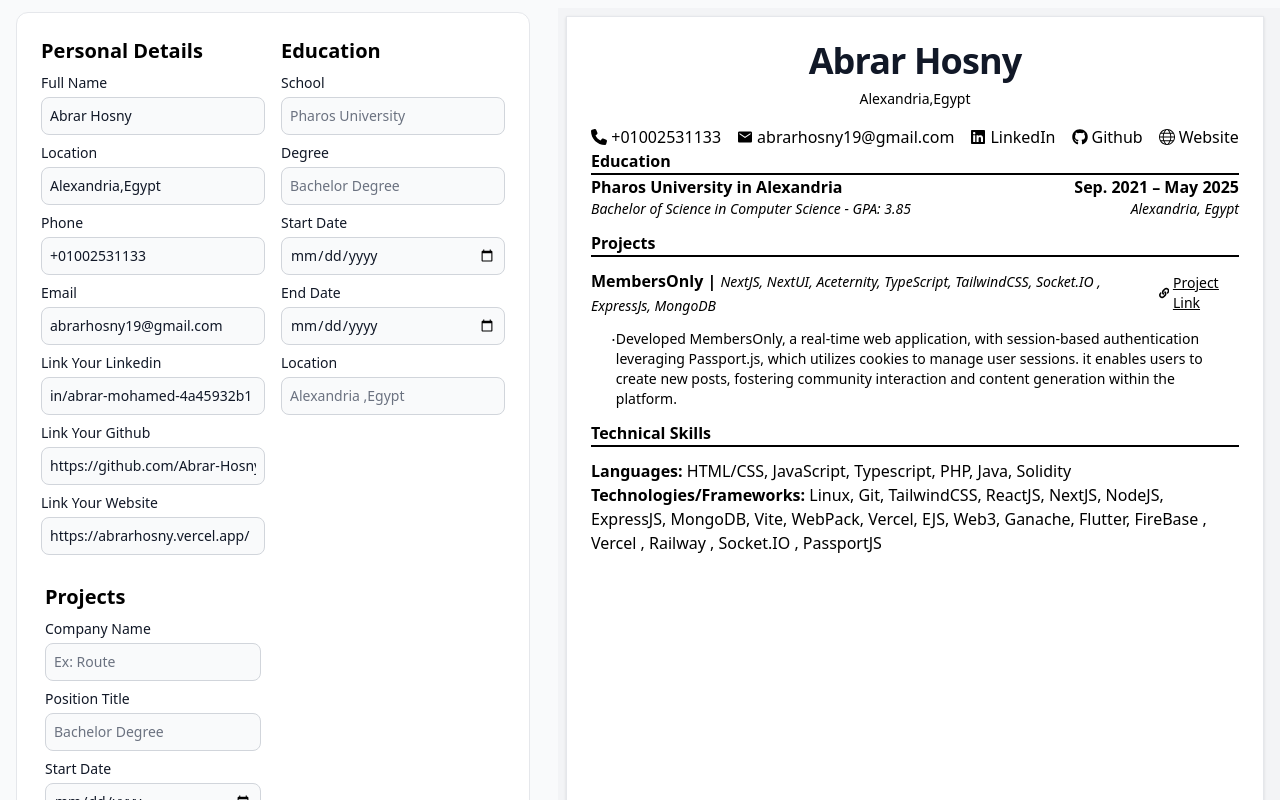
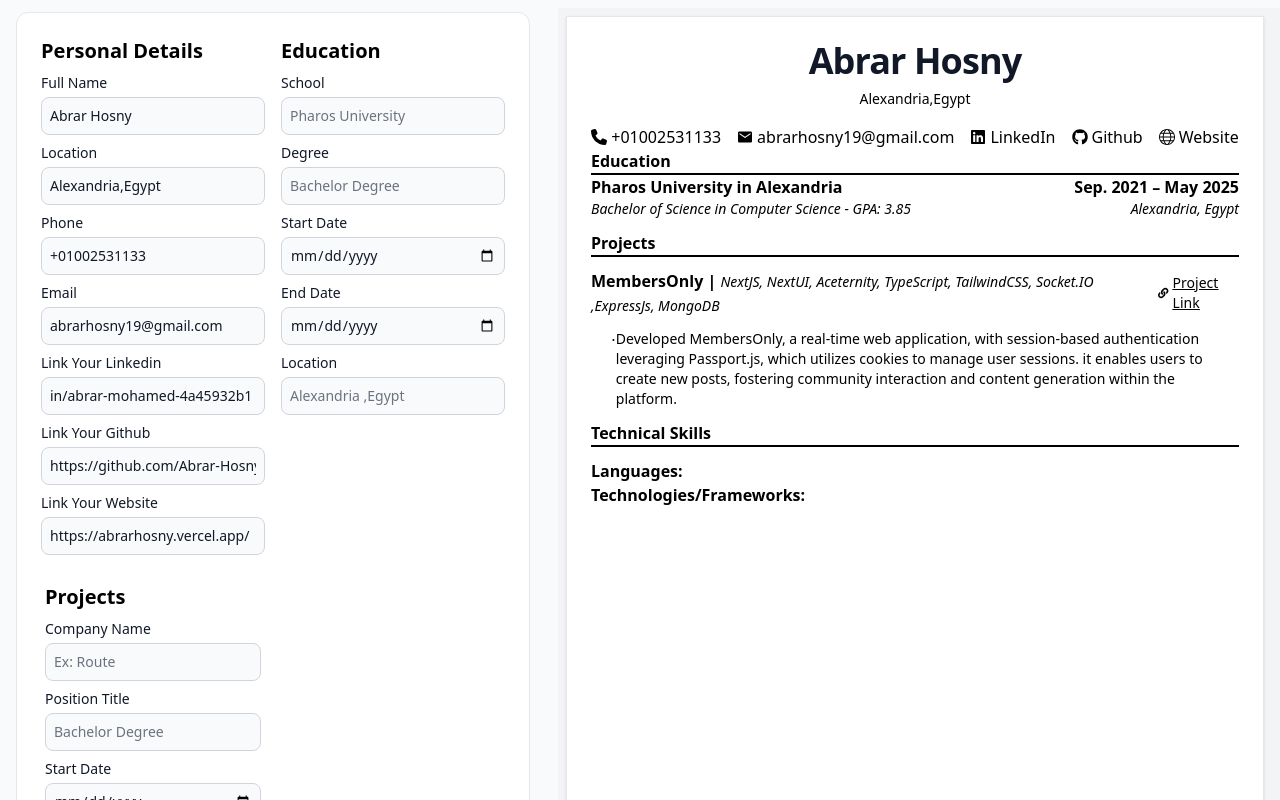
Before and after one commit to Abrar-Hosny/CV-Builder, a React (Vite) app: page / in a window 1280 px wide. Shown: the top 800 px of the page. Built offline with nearby package versions, Linux system fonts and the light colour scheme.

Commit message:
Remove unused App.css file and refactor imports in App.jsx for consistency. Update Content component to streamline state management and enhance ProjectSection with dynamic project details. Improve TechnicalSkills layout and integrate personal information props in Paper component.

```diff
--- a/src/components/Content.jsx
+++ b/src/components/Content.jsx
@@ -1,4 +1,4 @@
-import React, { useState } from "react";
+import  { useState } from "react";
 import Paper from "./Paper";
 
 export default function Content() {
--- a/src/components/Paper.jsx
+++ b/src/components/Paper.jsx
@@ -8,7 +8,6 @@ import { TfiWorld } from "react-icons/tfi";
 import PersonalInfo from "./PersonalInfo";
 import ProjectSection from "./ProjectSection";
 import TechnicalSkills from "./TechnicalSkills";
-import Content from "./Content";
 
 
 export default function Paper({personInfo}) {
--- a/src/components/PersonalInfo.jsx
+++ b/src/components/PersonalInfo.jsx
@@ -1,7 +1,15 @@
-import React from "react";
+import  { useState } from "react";
 
 export default function PersonalInfo() {
+  const [schoolName, setschoolName] = useState("")
+  const [schoolStart, setschoolStartDate] = useState("")
+  const [schoolEndDate, setschoolEndDate] = useState("")
+  const [schoolDegree, setschoolDegree] = useState("")
+  const [schoolLocation, setschoolLocation] = useState("")
+
+
   return (
+
     <>
       <div>
       <h2 className="font-bold">Education</h2>
--- a/src/components/ProjectSection.jsx
+++ b/src/components/ProjectSection.jsx
@@ -1,8 +1,14 @@
-import React from "react";
+import { useState } from "react";
 import { FaLink } from "react-icons/fa";
 import { TbPointFilled } from "react-icons/tb";
 
+
 export default function ProjectSection() {
+  const [projectName,setProjectName ] = useState("MembersOnly")
+  const [projectTechnology,setProjectTechnology ] = useState("   NextJS, NextUI, Aceternity, TypeScript, TailwindCSS, Socket.IO ,ExpressJs, MongoDB")
+  const [projectLink,setProjectLink ] = useState(" ")
+  const [projectDescription,setProjectDescription ] = useState("Developed MembersOnly, a real-time web application, with session-based authentication leveraging Passport.js, which utilizes cookies to manage user sessions. it enables users to create new posts, fostering community interaction and content generation within the platform.")
+
   return (
     <div className="mt-3">
       <h2 className="font-bold">Projects</h2>
@@ -10,22 +16,19 @@ export default function ProjectSection() {
       <div>
         <div className="flex justify-between mt-3">
           <h2 className="font-semibold mr-3 ">
-            MembersOnly |{" "}
+     {projectName} | {" "}
             <span className="text-sm italic font-normal">
-              NextJS, NextUI, Aceternity, TypeScript, TailwindCSS, Socket.IO ,
-              ExpressJs, MongoDB{" "}
+          {projectTechnology} {" "}
             </span>
           </h2>
           <div className="flex items-center underline">
             <FaLink className="w-3 h-3 mr-1" />
-            <a className="font-medium text-sm">Project Link</a>
+            <a className="font-medium text-sm" href={projectLink}>Project Link</a>
           </div>
         </div>
         <div className="flex justify-between ml-5  mt-3 text-sm ">
         <TbPointFilled className="mt-1" />
-        <p>Developed MembersOnly, a real-time web application, with session-based authentication leveraging Passport.js, which
-utilizes cookies to manage user sessions. it enables users to create new posts, fostering community interaction and content
-generation within the platform.</p>
+        <p>{projectDescription}</p>
         </div>
       </div>
     </div>
--- a/src/components/TechnicalSkills.jsx
+++ b/src/components/TechnicalSkills.jsx
@@ -1,6 +1,14 @@
-import React from "react";
+import React, { useState } from "react";
+
 
 export default function TechnicalSkills() {
+const [Languages, setLanguages] = useState("")
+const [technology, setTechnology] = useState("")
+
+
+
+
+
   return (
     <div className="mt-3">
       <h2 className="font-bold">Technical Skills</h2>
@@ -9,16 +17,14 @@ export default function TechnicalSkills() {
         <div className="flex mt-3">
           <p>
             <span className="font-bold">Languages:</span>
-            <span> HTML/CSS, JavaScript, Typescript, PHP, Java, Solidity</span>
+            <span> {Languages}</span>
           </p>
         </div>
         <div className="flex">
           <p>
             <span className="font-bold">Technologies/Frameworks: </span>
             <span clasName="font-light">
-              Linux, Git, TailwindCSS, ReactJS, NextJS, NodeJS, ExpressJS,
-              MongoDB, Vite, WebPack, Vercel, EJS, Web3, Ganache, Flutter,
-              FireBase , Vercel , Railway , Socket.IO , PassportJS
+              {technology}
             </span>
           </p>
         </div>
--- a/src/index.css
+++ b/src/index.css
@@ -1,5 +1,3 @@
 @tailwind base;
 @tailwind components;
 @tailwind utilities;
-
-/* ... */
```
Also changed, not shown: src/App.jsx (+5 -7 lines), src/App.css (added).
